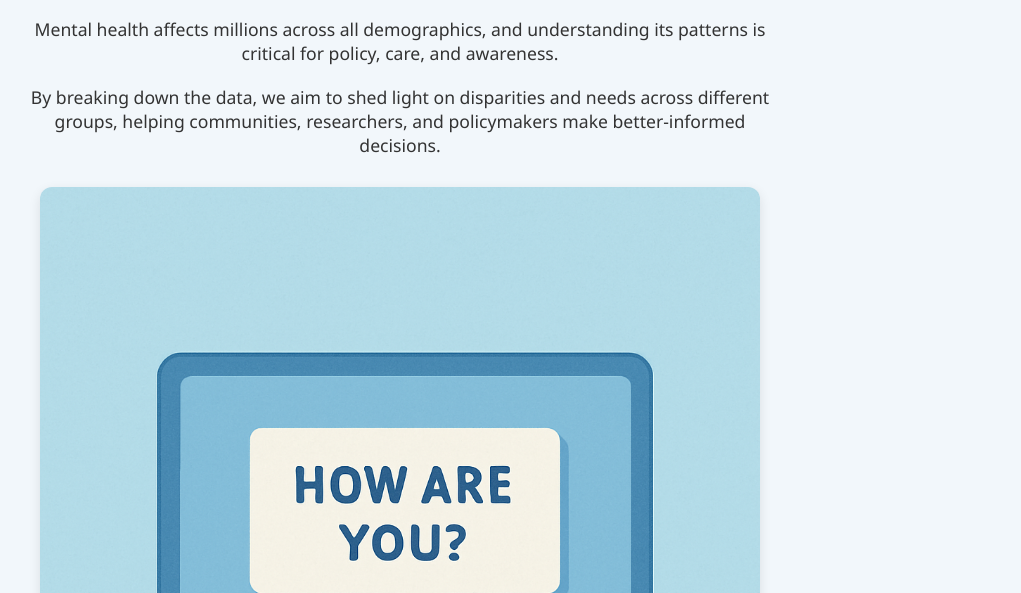
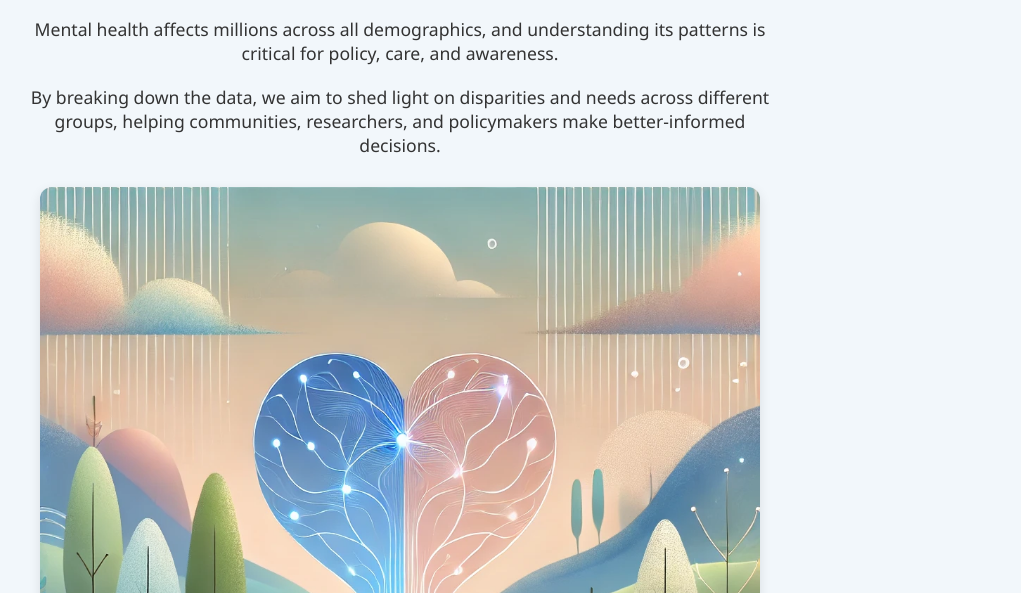
Before and after one commit to lyttonLiang/CS416Narrative_Visualization, a plain HTML site: page index.html in a window 1280 px wide. Shown: the part 207-800 px from the top of the page, without its empty margins (240-1261 px from the left). Drawn offline with nearby package versions, Linux system fonts and the light colour scheme.

Commit message:
Add files via upload

```diff
--- a/index.html
+++ b/index.html
@@ -68,7 +68,7 @@
     By breaking down the data, we aim to shed light on disparities and needs across different groups, helping communities,
     researchers, and policymakers make better-informed decisions.
   </p>
-  <img src="how_are_you_intro.png" alt="Mental health intro image" />
+  <img src="image.png" alt="Mental health intro image" />
   <p style="max-width: 700px; margin: 20px auto; font-size: 1.05rem; color: #333;">
     This website explores mental health trends by age, gender, education level, and marital status based on the 2021 SAMHSA Mental Health Client-Level Dataset</a>.
   </p>
```
